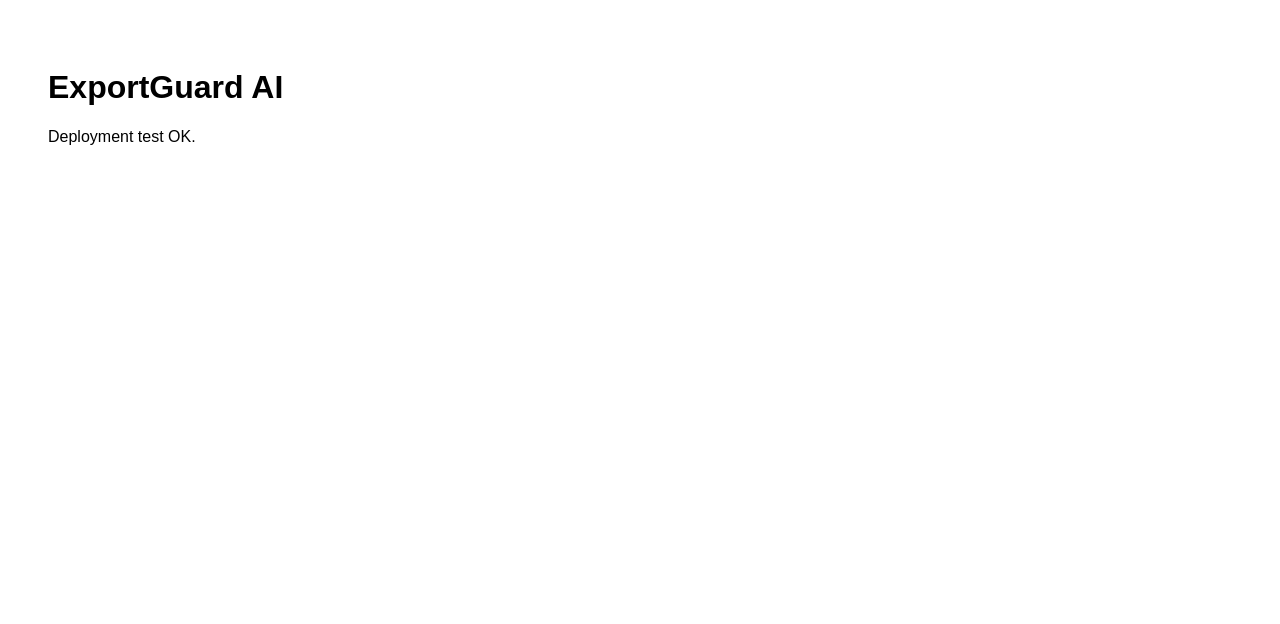
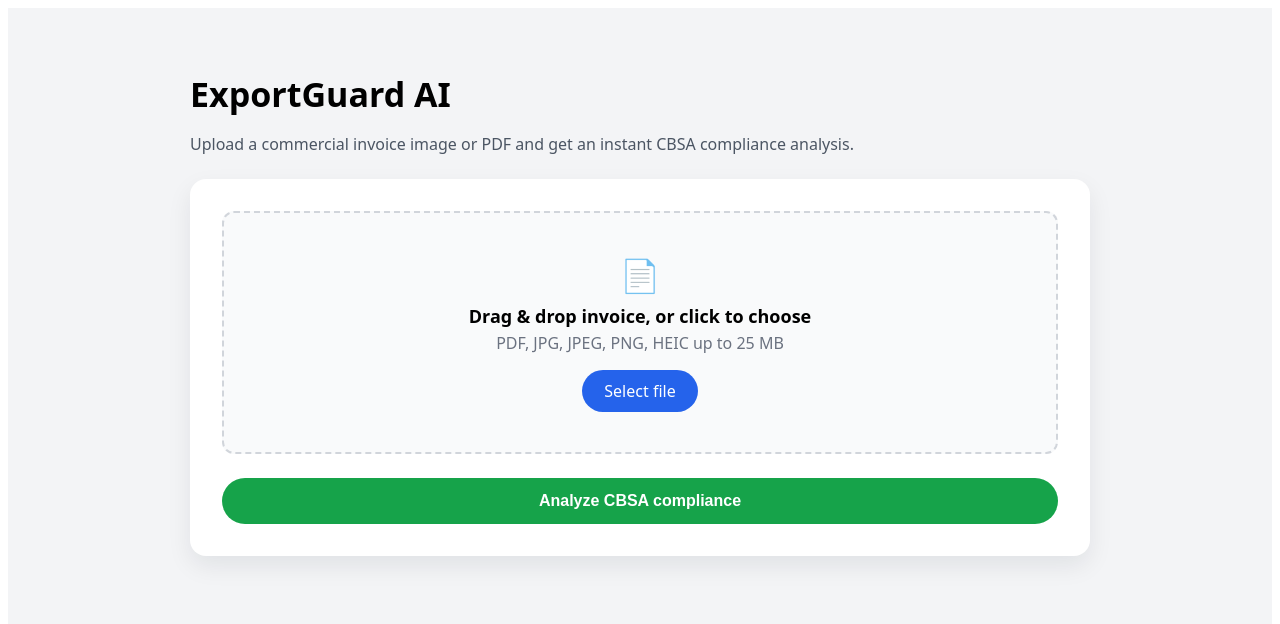
Before and after one commit to rbhatti-ai/exportguard-ai, a Next.js app: page / in a window 1280 px wide. Shown: the top 624 px of the page. Built offline with nearby package versions, Linux system fonts and the light colour scheme.

Commit message:
Update index.js

```diff
--- a/pages/index.js
+++ b/pages/index.js
@@ -1,8 +1,201 @@
+import { useState } from 'react';
+
 export default function Home() {
+  const [file, setFile] = useState(null);
+  const [analyzing, setAnalyzing] = useState(false);
+  const [result, setResult] = useState(null);
+  const [error, setError] = useState(null);
+
+  const handleUpload = async (e) => {
+    e.preventDefault();
+    if (!file) return;
+
+    setAnalyzing(true);
+    setError(null);
+    setResult(null);
+
+    try {
+      const formData = new FormData();
+      formData.append('invoice', file);
+
+      const res = await fetch('/api/analyze', {
+        method: 'POST',
+        body: formData,
+      });
+
+      if (!res.ok) {
+        throw new Error('Analysis failed');
+      }
+
+      const data = await res.json();
+      setResult(data);
+    } catch (err) {
+      setError('Could not analyze this document yet. Please try another file.');
+    } finally {
+      setAnalyzing(false);
+    }
+  };
+
   return (
-    <div style={{ padding: 40, fontFamily: 'sans-serif' }}>
-      <h1>ExportGuard AI</h1>
-      <p>Deployment test OK.</p>
+    <div style={{ minHeight: '100vh', fontFamily: 'system-ui, sans-serif', padding: '40px', background: '#f3f4f6' }}>
+      <div style={{ maxWidth: 900, margin: '0 auto' }}>
+        <h1 style={{ fontSize: 34, fontWeight: 800, marginBottom: 8 }}>ExportGuard AI</h1>
+        <p style={{ marginBottom: 24, color: '#4b5563' }}>
+          Upload a commercial invoice image or PDF and get an instant CBSA compliance analysis.
+        </p>
+
+        {!result && (
+          <form
+            onSubmit={handleUpload}
+            style={{ background: '#ffffff', padding: 32, borderRadius: 16, boxShadow: '0 10px 25px rgba(15,23,42,0.08)' }}
+          >
+            <div
+              style={{
+                border: '2px dashed #d1d5db',
+                borderRadius: 12,
+                padding: 40,
+                textAlign: 'center',
+                marginBottom: 24,
+                background: '#f9fafb',
+              }}
+            >
+              <input
+                id="upload"
+                type="file"
+                accept=".pdf,.jpg,.jpeg,.png,.heic"
+                style={{ display: 'none' }}
+                onChange={(e) => setFile(e.target.files?.[0] || null)}
+              />
+              <label htmlFor="upload" style={{ cursor: 'pointer' }}>
+                <div style={{ fontSize: 32, marginBottom: 8 }}>📄</div>
+                <div style={{ fontSize: 18, fontWeight: 600, marginBottom: 4 }}>
+                  Drag & drop invoice, or click to choose
+                </div>
+                <div style={{ color: '#6b7280', marginBottom: 16 }}>
+                  PDF, JPG, JPEG, PNG, HEIC up to 25 MB
+                </div>
+                <span
+                  style={{
+                    display: 'inline-block',
+                    padding: '10px 22px',
+                    background: '#2563eb',
+                    color: '#ffffff',
+                    borderRadius: 999,
+                    fontWeight: 500,
+                  }}
+                >
+                  Select file
+                </span>
+              </label>
+              {file && (
+                <div style={{ marginTop: 16, color: '#374151' }}>
+                  Selected: <strong>{file.name}</strong>
+                </div>
+              )}
+            </div>
+
+            <button
+              type="submit"
+              disabled={!file || analyzing}
+              style={{
+                width: '100%',
+                padding: '14px 18px',
+                background: analyzing ? '#9ca3af' : '#16a34a',
+                color: '#ffffff',
+                border: 'none',
+                borderRadius: 999,
+                fontSize: 16,
+                fontWeight: 600,
+                cursor: !file || analyzing ? 'not-allowed' : 'pointer',
+              }}
+            >
+              {analyzing ? 'Analyzing invoice…' : 'Analyze CBSA compliance'}
+            </button>
+
+            {error && (
+              <div
+                style={{
+                  marginTop: 16,
+                  padding: 12,
+                  borderRadius: 8,
+                  background: '#fef2f2',
+                  color: '#b91c1c',
+                  fontSize: 14,
+                }}
+              >
+                {error}
+              </div>
+            )}
+          </form>
+        )}
+
+        {result && (
+          <div
+            style={{
+              marginTop: 24,
+              background: '#ffffff',
+              padding: 28,
+              borderRadius: 16,
+              boxShadow: '0 10px 25px rgba(15,23,42,0.08)',
+            }}
+          >
+            <h2 style={{ fontSize: 22, fontWeight: 700, marginBottom: 16 }}>Compliance analysis</h2>
+            <div style={{ display: 'flex', gap: 32, flexWrap: 'wrap' }}>
+              <div>
+                <div style={{ fontSize: 40, fontWeight: 800, color: '#16a34a' }}>
+                  {result.complianceScore ?? 0}%
+                </div>
+                <div style={{ color: '#6b7280', marginTop: 4 }}>CBSA compliance score</div>
+                <div style={{ marginTop: 16, fontSize: 14, color: '#4b5563' }}>
+                  HS: <strong>{result.hsCode || 'n/a'}</strong>
+                  <br />
+                  Value (CAD): <strong>{result.valueCAD ?? 'n/a'}</strong>
+                  <br />
+                  Destination: <strong>{result.destination || 'n/a'}</strong>
+                </div>
+              </div>
+              <div style={{ flex: 1, minWidth: 260 }}>
+                {(result.issues || []).map((issue, i) => (
+                  <div
+                    key={i}
+                    style={{
+                      background: '#fef2f2',
+                      borderLeft: '4px solid #dc2626',
+                      padding: 10,
+                      borderRadius: 8,
+                      marginBottom: 8,
+                      fontSize: 14,
+                    }}
+                  >
+                    <div style={{ fontWeight: 600, color: '#b91c1c' }}>{issue.title}</div>
+                    {issue.citation && (
+                      <div style={{ color: '#7f1d1d', marginTop: 2 }}>{issue.citation}</div>
+                    )}
+                  </div>
+                ))}
+              </div>
+            </div>
+
+            <button
+              onClick={() => {
+                setResult(null);
+                setFile(null);
+              }}
+              style={{
+                marginTop: 20,
+                padding: '10px 18px',
+                borderRadius: 999,
+                border: '1px solid #d1d5db',
+                background: '#ffffff',
+                cursor: 'pointer',
+                fontSize: 14,
+              }}
+            >
+              Analyze another invoice
+            </button>
+          </div>
+        )}
+      </div>
     </div>
   );
 }
```
